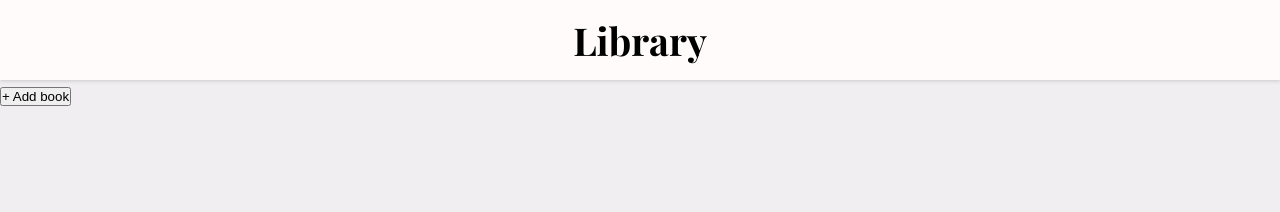
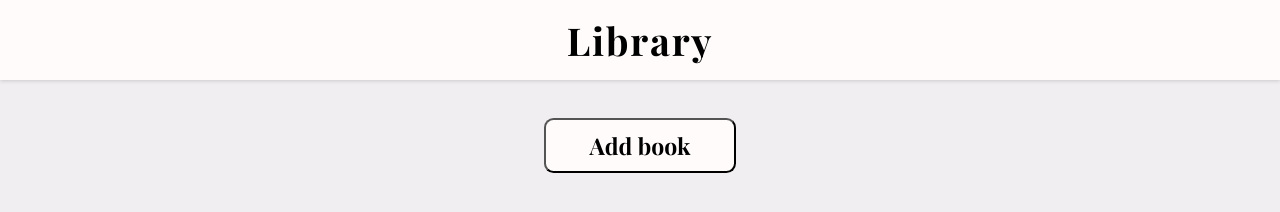
Before and after one commit to sopumatei/Library, a plain HTML site: page index.html in a window 1280 px wide. Drawn offline with nearby package versions, Linux system fonts and the light colour scheme; a web font is replaced by a local one.

Commit message:
Finish the styling of main section

```diff
--- a/index.html
+++ b/index.html
@@ -13,7 +13,11 @@
         </header>
 
         <main>
-            <button>+ Add book</button>
+            <button>Add book</button>
+
+            <div id="books-container">
+
+            </div>
         </main>
     </body>
 </html>
--- a/style.css
+++ b/style.css
@@ -33,8 +33,33 @@ header {
     place-content: center;
 }
 
+header h1 {
+    letter-spacing: 1.8px;
+}
+
 /* MAIN */
 main {
     background-color: #f0eef1;
     flex: 1;
+
+    display: flex;
+    flex-flow: column nowrap;
+    align-items: center;
+    padding: 2rem;
 }
+
+button {
+    font-weight: bolder;
+    font-family: inherit;
+    font-size: 1.2rem;
+    width: 10rem;
+    padding: 0.5rem 1rem;
+    border-radius: 0.5rem;
+    background-color: #fffbfb;
+    transition: all 0.2s ease-in-out;
+}
+
+button:hover {
+    cursor: pointer;
+    background-color: #f0eef1;
+}
```
